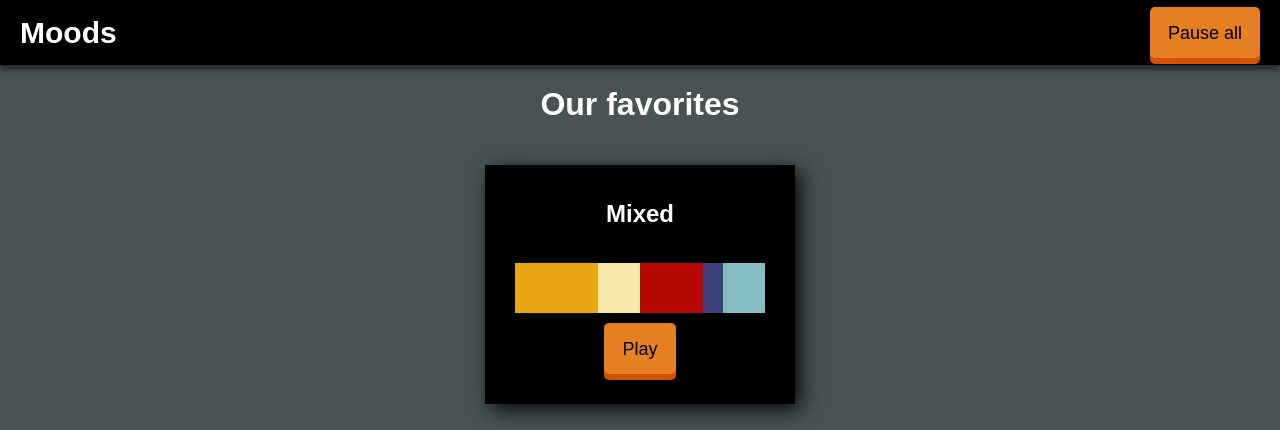
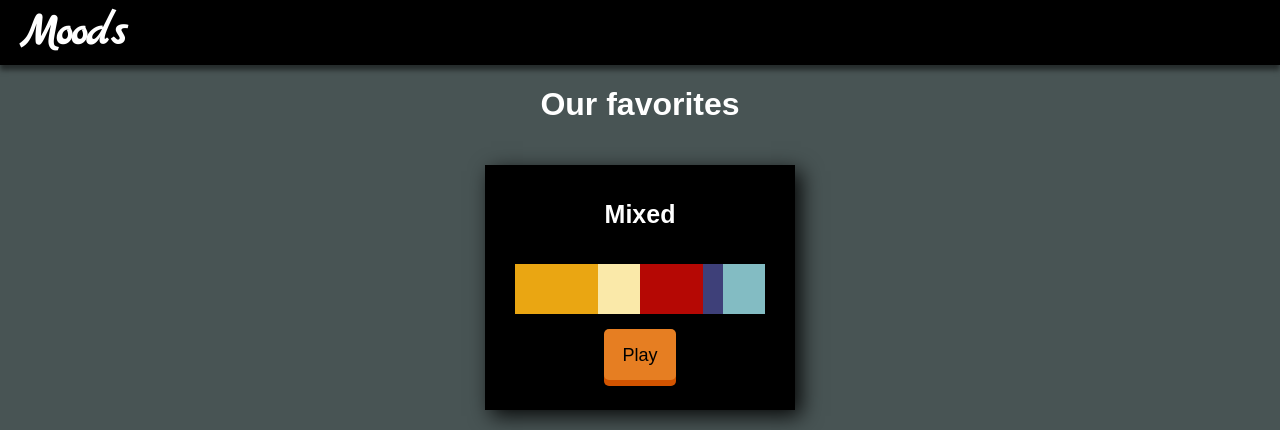
Before and after one commit to suleymantekin/moods, a React (Create React App) app: page / in a window 1280 px wide. Shown: the top 430 px of the page. Built offline with nearby package versions, Linux system fonts and the light colour scheme.

Commit message:
Fix a bug and add more style

```diff
--- a/public/index.html
+++ b/public/index.html
@@ -1,5 +1,6 @@
 <!DOCTYPE html>
 <html lang="en">
+
 <head>
   <meta charset="utf-8">
   <meta name="viewport" content="width=device-width, initial-scale=1, shrink-to-fit=no">
@@ -10,6 +11,7 @@
     -->
   <link rel="manifest" href="%PUBLIC_URL%/manifest.json">
   <link rel="shortcut icon" href="%PUBLIC_URL%/favicon.ico">
+  <link href="https://fonts.googleapis.com/css?family=Marck+Script" rel="stylesheet">
   <!--
       Notice the use of %PUBLIC_URL% in the tags above.
       It will be replaced with the URL of the `public` folder during the build.
@@ -21,6 +23,7 @@
     -->
   <title>Moods</title>
 </head>
+
 <body>
   <noscript>
     You need to enable JavaScript to run this app.
@@ -37,4 +40,5 @@
       To create a production bundle, use `npm run build` or `yarn build`.
     -->
 </body>
+
 </html>
--- a/src/App.css
+++ b/src/App.css
@@ -53,5 +53,5 @@ nav ul {
 
 li.logo {
   font-weight: 600;
-  font-size: 30px;
+  font-size: 45px;
 }
--- a/src/components/Header.js
+++ b/src/components/Header.js
@@ -3,10 +3,9 @@ import React from 'react';
 const Header = (props) => (
     <nav id="main">
         <ul>
-            <li className="logo">Moods</li>
-            <li><button>Pause all</button></li>
+            <li className="logo" style={{ fontFamily: 'Marck Script, cursive' }}>Moods</li>
         </ul>
-    </nav>
+    </nav >
 )
 
 export default Header;
--- a/src/components/SavedMood/SavedMood.css
+++ b/src/components/SavedMood/SavedMood.css
@@ -5,17 +5,19 @@
     box-shadow: 6px 6px 20px 0px rgba(0, 0, 0, 0.91);
 }
 
-h2 {
+.savedMood p {
+    font-size: 25px;
+    font-weight: 600;
     margin-bottom: 35px;
     margin-top: 5px;
 }
 
-span {
+.savedMood span {
     display: inline-block;
     height: 50px;
     user-select: none;
 }
 
-.playButton {
-    margin-top: 10px;
+.savedMood button {
+    margin-top: 15px;
 }
--- a/src/components/SavedMood/SavedMood.js
+++ b/src/components/SavedMood/SavedMood.js
@@ -12,7 +12,7 @@ const SavedMood = ({ name, moods, play }) => {
 
     return (
         <div className="savedMood">
-            <h2>{name}</h2>
+            <p>{name}</p>
             {
                 Object.keys(moods).map((key, index) => {
                     if (moods[key].playing) {
@@ -20,7 +20,7 @@ const SavedMood = ({ name, moods, play }) => {
                     }
                 })
             }
-            <button className="playButton" onClick={() => play(moods)}>Play</button>
+            <button onClick={() => play(moods)}>Play</button>
         </div>
     )
 }
--- a/src/container/Moods/Moods.css
+++ b/src/container/Moods/Moods.css
@@ -30,3 +30,7 @@
     transform: scale(1.1, 1.1);
     box-shadow: 0px 8px 10px -6px rgba(0, 0, 0, 0.91);
 }
+
+.saveButton {
+    margin-bottom: 40px;
+}
--- a/src/store/reducer/moods_reducer.js
+++ b/src/store/reducer/moods_reducer.js
@@ -46,7 +46,7 @@ const initialState = {
 export default (state = initialState, action) => {
     switch (action.type) {
         case TOGGLE_PLAY:
-            const mood = { ...action.mood, playing: false }
+            const mood = { ...action.mood, playing: !action.mood.playing }
             return {
                 ...state,
                 [action.mood.name]: mood
```
Lines whose indentation alone changed are shown as unchanged.
